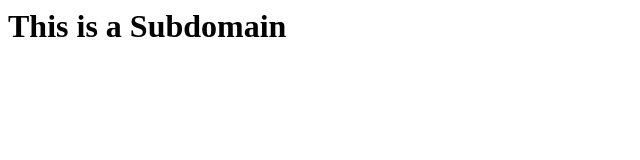
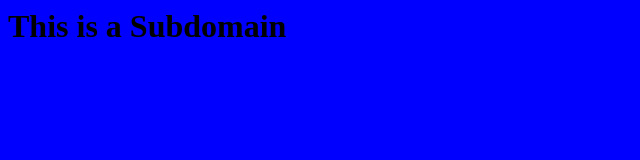
Before and after one commit to LuisM78/contact, a plain HTML site: page index.html in a window 1280 px wide. Shown: the whole page, without its empty margins (0-640 px from the left). Drawn offline with Linux system fonts and the light colour scheme.

Commit message:
Update index.html

```diff
--- a/index.html
+++ b/index.html
@@ -2,8 +2,8 @@
   <body>
     <h1> This is a Subdomain </h1>
     <style>
-      background-color:blue
-      color=#FFF
+      body { background-color:blue;
+        color=#FFF;}
     </style>
 
   </body>
```
